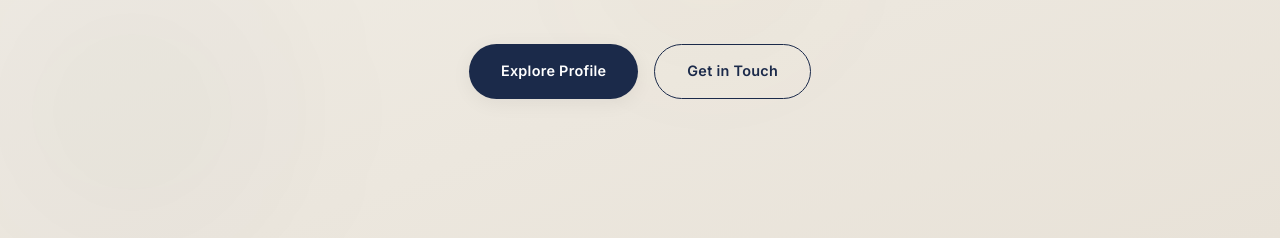
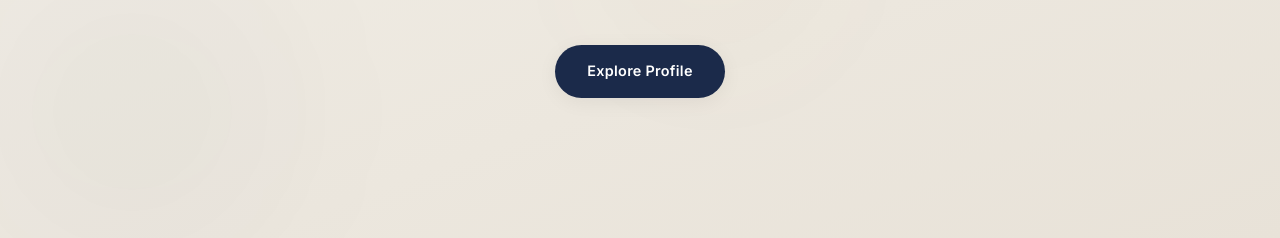
Before and after one commit to karthik6351/Dr.BujjiBabu, a plain HTML site: page index.html in a window 1280 px wide. Shown: the part 562-800 px from the top of the page. Drawn offline with nearby package versions, Linux system fonts and the light colour scheme.

Commit message:
remove: Get in Touch button from hero section

```diff
--- a/index.html
+++ b/index.html
@@ -121,7 +121,6 @@
             </div>
             <div class="hero-actions">
                 <a href="#about" class="btn btn-primary">Explore Profile</a>
-                <a href="#contact" class="btn btn-outline">Get in Touch</a>
             </div>
         </div>
 
```
